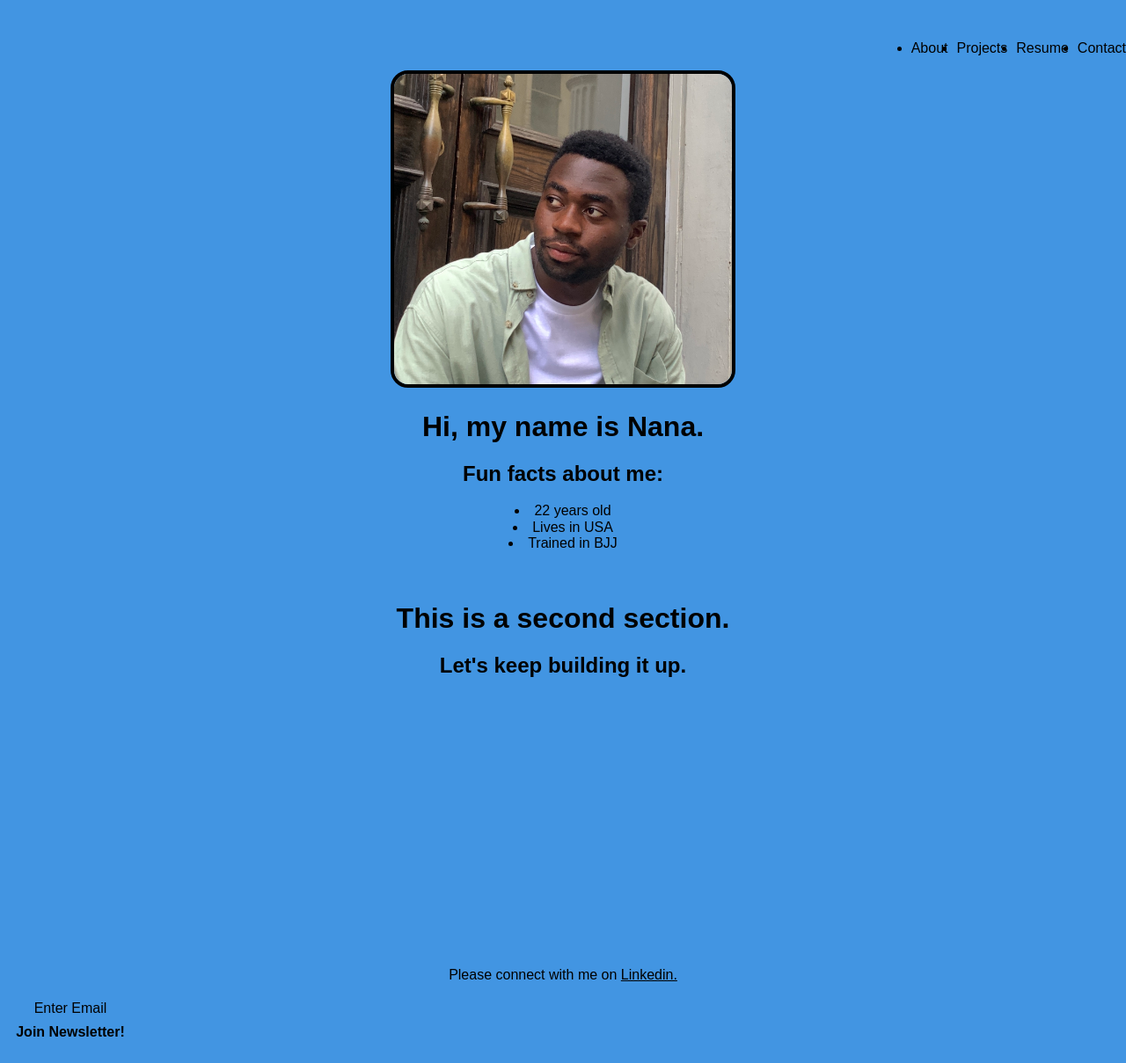
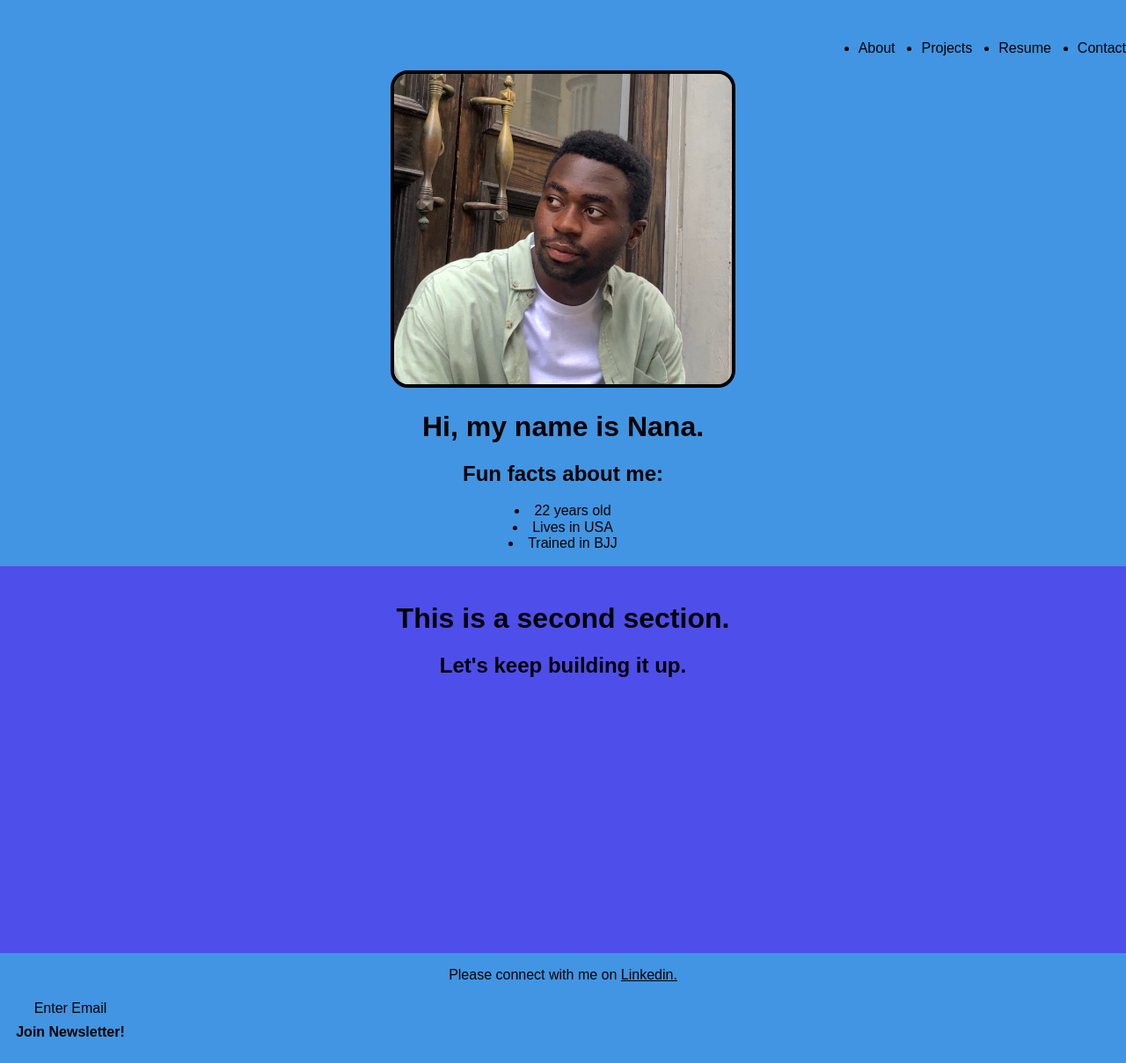
Before and after one commit to nanaadj1/First-Site, a website built with Vite: page index.html in a window 1280 px wide. Shown: the whole page at 88% size. Built offline with nearby package versions, Linux system fonts and the light colour scheme; a web font is replaced by a local one.

Commit message:
Update styles.css

```diff
--- a/styles.css
+++ b/styles.css
@@ -37,7 +37,7 @@ html, main {
     margin-top: 10px;
     padding:20px;
     height:400px ;
-    background: #4295e2;
+    background: #4e4eeb;
     color: #000000;
     font-family: sans-serif;
     text-align: center;
@@ -100,6 +100,6 @@ button {
 .header {
     display: flex;
     flex-direction: row;
-    gap: 10px;
+    gap: 30px;
     justify-content: flex-end;
 }
```
